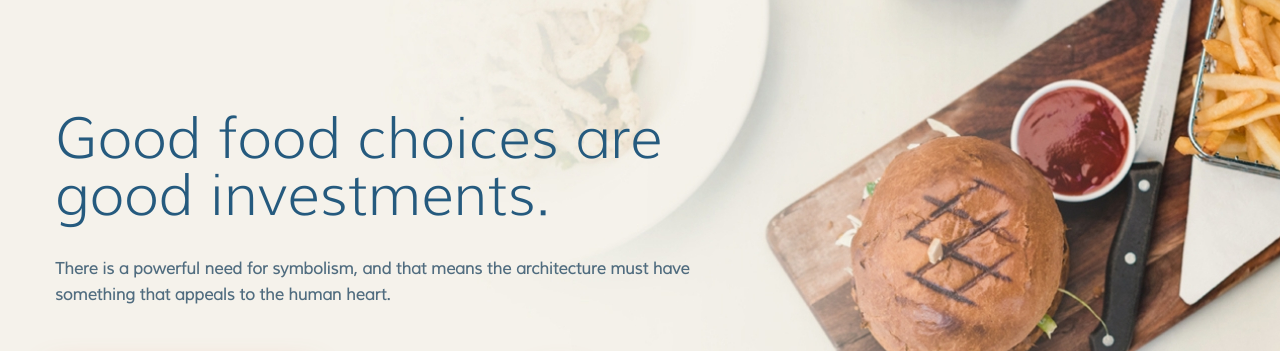
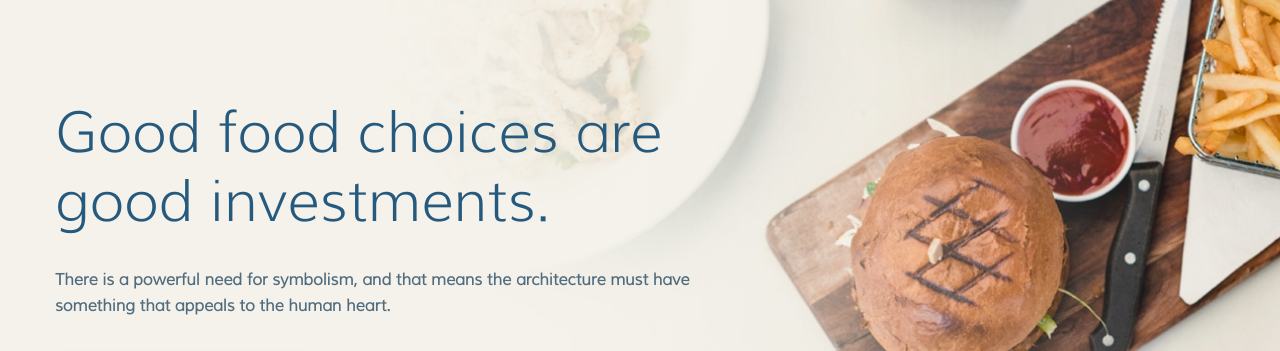
Before and after one commit to FED200/Victoria, a website: page index.html in a window 1280 px wide. Shown: the part 130-481 px from the top of the page. Drawn offline with nearby package versions, Linux system fonts and the light colour scheme; files whose address does not match are found by name.

Commit message:
header,banner and footer updated

```diff
--- a/index.html
+++ b/index.html
@@ -61,7 +61,7 @@
 							<a href="#" class="btn btn-primary">Order now</a>
 							<a href="#" class="btn-watch">Watch our story</a>
 							<span>
-								<a href="#" class="btn-circle" data-fancybox><i class="icon-play"></i></a>
+								<a href="https://www.youtube.com/watch?v=2E93KHqU2s4" class="btn-circle" data-fancybox><i class="icon-play"></i></a>
 							</span>
 						</div>
 					</div> <!-- /.banner__content -->
@@ -386,8 +386,8 @@
 		</main> <!-- / .site-content -->
 
 
-		<footer id="footer" class="site-footer bg-cover">
-			<img src="assets/images/footer-img.jpg" alt="Footer bg-image" width="1295" height="742" loading="lazy">
+		<footer id="footer" class="site-footer">
+			<!-- <img src="assets/images/footer-img.jpg" alt="Footer bg-image" width="1295" height="742" loading="lazy"> -->
 			<div class="container">
 				<div class="site-footer__wrap mb-lg-2 mb-1">
 					<div class="site-footer__content mb-1">
--- a/sass/components/_ss-banner.scss
+++ b/sass/components/_ss-banner.scss
@@ -9,7 +9,7 @@
     display: flex;
     min-height: 340px;
     align-items: center;
-    justify-content: flex-start;
+    justify-content: center;
 
     @include media-breakpoint-up(sm) {
         min-height: 420px;
@@ -21,6 +21,7 @@
 
     @include media-breakpoint-up(lg) {
         min-height: 660px;
+        justify-content: flex-start;
     }
 
     @include media-breakpoint-up(xl) {
@@ -34,7 +35,6 @@
             color: rgba($blue-200, .71);
 
             h1 {
-                line-height: 57px;
                 font-family: $font-muli;
             }
         }
--- a/sass/layouts/_ss-site-footer.scss
+++ b/sass/layouts/_ss-site-footer.scss
@@ -1,7 +1,22 @@
 .site-footer {
+    position: relative;
+
     &.bg-cover {
         background-size: 50%;
         background-position: right;
+    }
+
+    &:before {
+        @include media-breakpoint-up(xl) {
+            position: absolute;
+            z-index: -1;
+            content: '';
+            right: 0;
+            bottom: 0;
+            background: url('assets/images/footer-bg.png');
+            width: 457px;
+            height: 446px;
+        }
     }
 
     &__content {
@@ -109,7 +124,6 @@
         display: flex;
         flex-wrap: wrap;
         align-items: center;
-        padding-left: 1rem;
 
         @include media-breakpoint-up(md) {
             padding-left: 1.5rem;
@@ -155,5 +169,7 @@
     .copyright {
         color: $grayish-blue-1;
         @include font-size(1rem);
+        display: inline-block;
+        line-height: 1.7;
     }
 }
--- a/sass/layouts/_ss-site-header.scss
+++ b/sass/layouts/_ss-site-header.scss
@@ -13,6 +13,8 @@
         right: 0;
         z-index: 999;
         box-shadow: rgba(0, 0, 0, 0.24) 0px 3px 8px;
+        background-color: $white;
+
     }
 
     &.sticky-header {
@@ -76,7 +78,11 @@
                 @include font-size(1rem);
                 transition: all 0.3s;
                 text-transform: capitalize;
+                color: $white;
+
+                @include media-breakpoint-up(lg){
                 color: $grayish-blue-1;
+                }
 
 
                 &:focus,
--- a/sass/vendor/_ss-fonts.scss
+++ b/sass/vendor/_ss-fonts.scss
@@ -22,12 +22,12 @@
 //Muli and georgia
 @font-face {
     font-family: 'Muli';
-    src: url('fonts/Muli-Light.eot');
-    src: url('fonts/Muli-Light.eot?#iefix') format('embedded-opentype'),
-        url('fonts/Muli-Light.woff2') format('woff2'),
-        url('fonts/Muli-Light.woff') format('woff'),
-        url('fonts/Muli-Light.ttf') format('truetype'),
-        url('fonts/Muli-Light.svg#Muli-Light') format('svg');
+    src: url('#{$font-path}/Muli-Light.eot');
+    src: url('#{$font-path}/Muli-Light.eot?#iefix') format('embedded-opentype'),
+        url('#{$font-path}/Muli-Light.woff2') format('woff2'),
+        url('#{$font-path}/Muli-Light.woff') format('woff'),
+        url('#{$font-path}/Muli-Light.ttf') format('truetype'),
+        url('#{$font-path}/Muli-Light.svg#Muli-Light') format('svg');
     font-weight: 300;
     font-style: normal;
     font-display: swap;
@@ -35,12 +35,12 @@
 
 @font-face {
     font-family: 'Muli';
-    src: url('fonts/Muli.eot');
-    src: url('fonts/Muli.eot?#iefix') format('embedded-opentype'),
-        url('fonts/Muli.woff2') format('woff2'),
-        url('fonts/Muli.woff') format('woff'),
-        url('fonts/Muli.ttf') format('truetype'),
-        url('fonts/Muli.svg#Muli') format('svg');
+    src: url('#{$font-path}/Muli.eot');
+    src: url('#{$font-path}/Muli.eot?#iefix') format('embedded-opentype'),
+        url('#{$font-path}/Muli.woff2') format('woff2'),
+        url('#{$font-path}/Muli.woff') format('woff'),
+        url('#{$font-path}/Muli.ttf') format('truetype'),
+        url('#{$font-path}/Muli.svg#Muli') format('svg');
     font-weight: normal;
     font-style: italic;
     font-display: swap;
@@ -48,12 +48,12 @@
 
 @font-face {
     font-family: 'Painter PERSONAL USE ONLY';
-    src: url('fonts/PainterPERSONALUSEONLY.eot');
-    src: url('fonts/PainterPERSONALUSEONLY.eot?#iefix') format('embedded-opentype'),
-        url('fonts/PainterPERSONALUSEONLY.woff2') format('woff2'),
-        url('fonts/PainterPERSONALUSEONLY.woff') format('woff'),
-        url('fonts/PainterPERSONALUSEONLY.ttf') format('truetype'),
-        url('fonts/PainterPERSONALUSEONLY.svg#PainterPERSONALUSEONLY') format('svg');
+    src: url('#{$font-path}/PainterPERSONALUSEONLY.eot');
+    src: url('#{$font-path}/PainterPERSONALUSEONLY.eot?#iefix') format('embedded-opentype'),
+        url('#{$font-path}/PainterPERSONALUSEONLY.woff2') format('woff2'),
+        url('#{$font-path}/PainterPERSONALUSEONLY.woff') format('woff'),
+        url('#{$font-path}/PainterPERSONALUSEONLY.ttf') format('truetype'),
+        url('#{$font-path}/PainterPERSONALUSEONLY.svg#PainterPERSONALUSEONLY') format('svg');
     font-weight: normal;
     font-style: normal;
     font-display: swap;
@@ -61,12 +61,12 @@
 
 @font-face {
     font-family: 'Georgia';
-    src: url('fonts/Georgia-Bold.eot');
-    src: url('fonts/Georgia-Bold.eot?#iefix') format('embedded-opentype'),
-        url('fonts/Georgia-Bold.woff2') format('woff2'),
-        url('fonts/Georgia-Bold.woff') format('woff'),
-        url('fonts/Georgia-Bold.ttf') format('truetype'),
-        url('fonts/Georgia-Bold.svg#Georgia-Bold') format('svg');
+    src: url('#{$font-path}/Georgia-Bold.eot');
+    src: url('#{$font-path}/Georgia-Bold.eot?#iefix') format('embedded-opentype'),
+        url('#{$font-path}/Georgia-Bold.woff2') format('woff2'),
+        url('#{$font-path}/Georgia-Bold.woff') format('woff'),
+        url('#{$font-path}/Georgia-Bold.ttf') format('truetype'),
+        url('#{$font-path}/Georgia-Bold.svg#Georgia-Bold') format('svg');
     font-weight: bold;
     font-style: normal;
     font-display: swap;
@@ -74,12 +74,12 @@
 
 @font-face {
     font-family: 'Georgia';
-    src: url('fonts/Georgia.eot');
-    src: url('fonts/Georgia.eot?#iefix') format('embedded-opentype'),
-        url('fonts/Georgia.woff2') format('woff2'),
-        url('fonts/Georgia.woff') format('woff'),
-        url('fonts/Georgia.ttf') format('truetype'),
-        url('fonts/Georgia.svg#Georgia') format('svg');
+    src: url('#{$font-path}/Georgia.eot');
+    src: url('#{$font-path}/Georgia.eot?#iefix') format('embedded-opentype'),
+        url('#{$font-path}/Georgia.woff2') format('woff2'),
+        url('#{$font-path}/Georgia.woff') format('woff'),
+        url('#{$font-path}/Georgia.ttf') format('truetype'),
+        url('#{$font-path}/Georgia.svg#Georgia') format('svg');
     font-weight: normal;
     font-style: normal;
     font-display: swap;
```
Also changed, not shown: assets/images/footer-bg.png (added), style.css, 1 other file.
